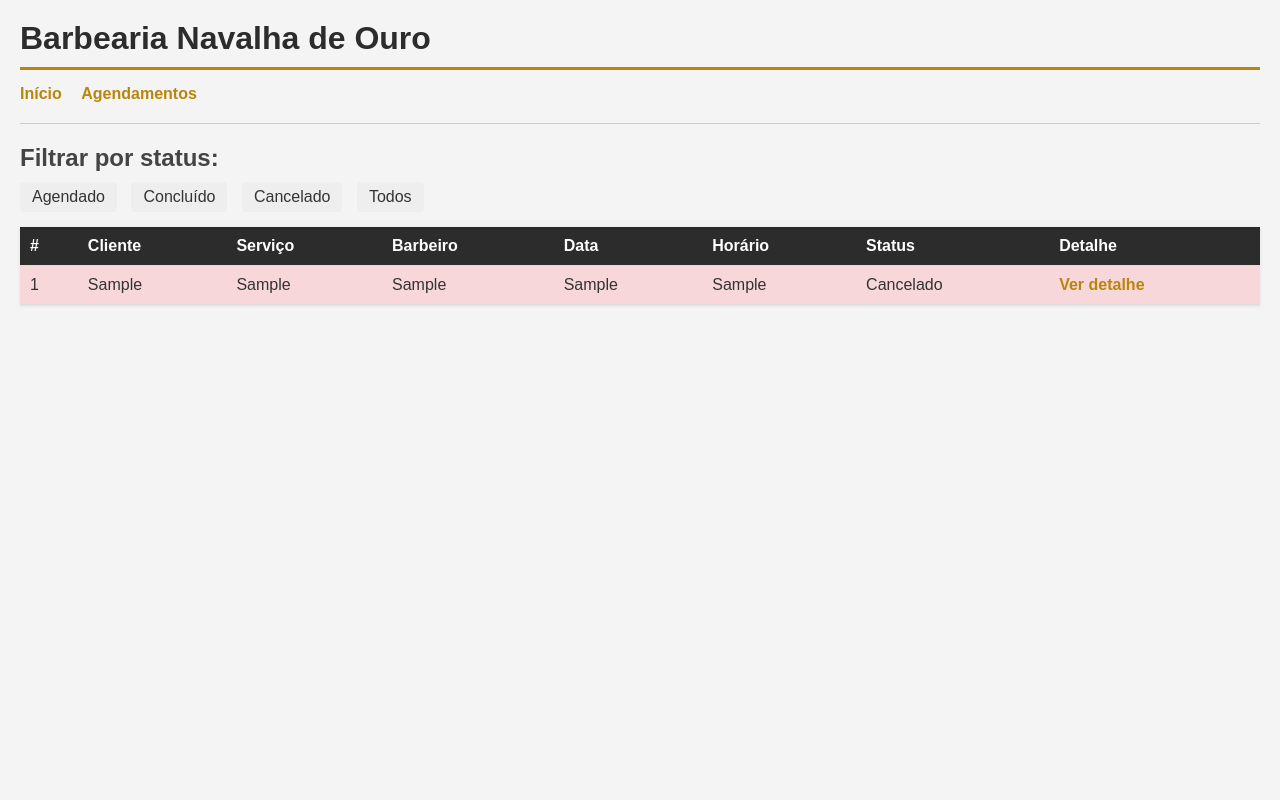
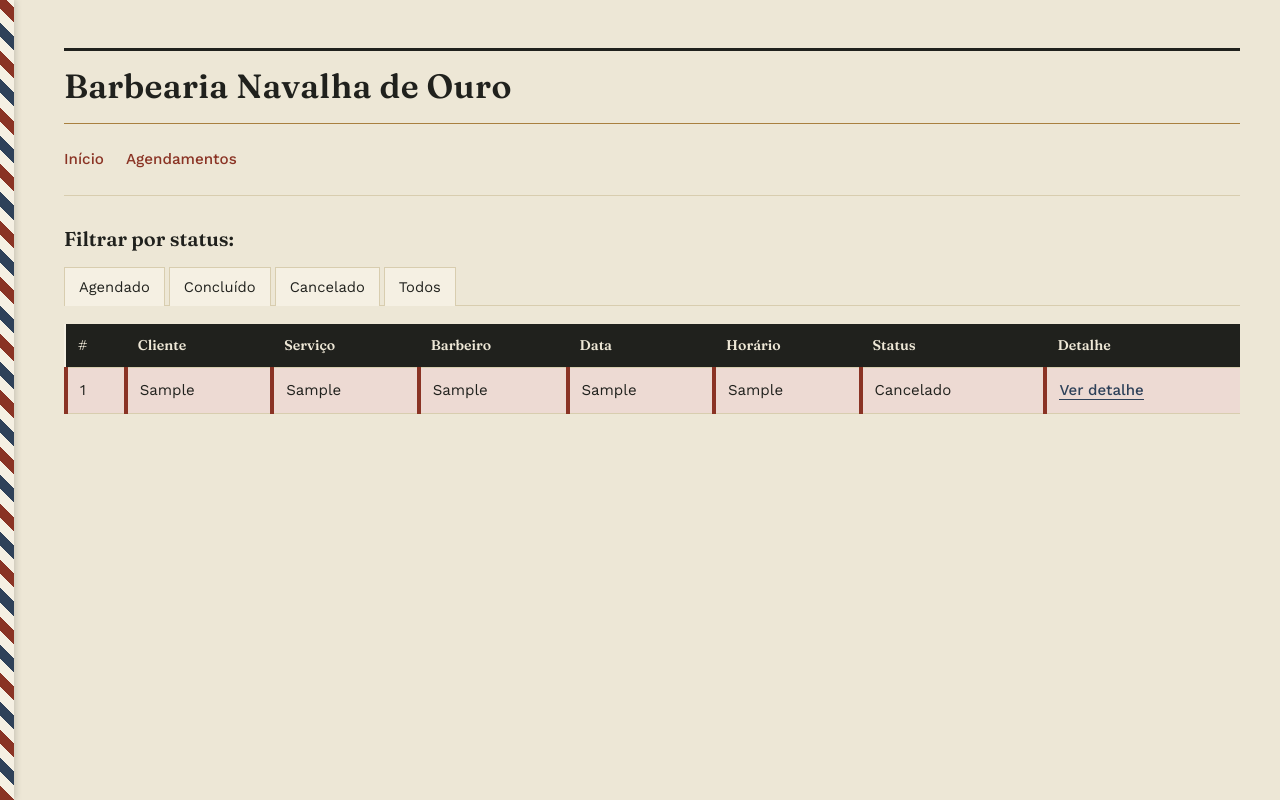
Before and after one commit to ArthurPagliarini26/barbearia, a Flask app: page /agendamentos in a window 1280 px wide. Run offline with Flask 3, Linux system fonts and the light colour scheme; tables that the repository leaves empty or names only in its code hold one stand-in row (values such as "Sample post"); data that the repository does not hold is empty.

Commit message:
Refaz css

```diff
--- a/static/style.css
+++ b/static/style.css
@@ -1,4 +1,20 @@
-/* style.css - Barbearia Navalha de Ouro */
+/* style.css — Barbearia Navalha de Ouro
+   Conceito: poste de barbeiro como assinatura visual, caderneta de agendamentos */
+
+@import url('https://fonts.googleapis.com/css2?family=Fraunces:opsz,wght@9..144,400;9..144,600;9..144,700&family=Work+Sans:wght@400;500;600&display=swap');
+
+:root {
+    --ink: #20211D;
+    --paper: #EDE7D6;
+    --paper-raised: #F5F0E3;
+    --brass: #A9803F;
+    --brass-dim: #C9AD7B;
+    --pole-red: #8A3324;
+    --pole-blue: #2E4159;
+    --wash-green: #E1E6D6;
+    --wash-red: #EDDAD3;
+    --border: #D8CDAF;
+}
 
 * {
     margin: 0;
@@ -7,117 +23,215 @@
 }
 
 body {
-    font-family: Arial, Helvetica, sans-serif;
-    background-color: #f4f4f4;
-    color: #333;
-    padding: 20px;
+    font-family: 'Work Sans', Arial, sans-serif;
+    background-color: var(--paper);
+    color: var(--ink);
+    padding: 48px 40px 48px 64px;
+    position: relative;
+    min-height: 100vh;
+    line-height: 1.5;
+}
+
+/* A faixa do poste de barbeiro: assinatura visual fixa na lateral */
+body::before {
+    content: "";
+    position: fixed;
+    top: 0;
+    left: 0;
+    width: 14px;
+    height: 100%;
+    background: repeating-linear-gradient(
+        45deg,
+        var(--pole-red) 0px, var(--pole-red) 10px,
+        #F5F0E3 10px, #F5F0E3 20px,
+        var(--pole-blue) 20px, var(--pole-blue) 30px,
+        #F5F0E3 30px, #F5F0E3 40px
+    );
+    box-shadow: 2px 0 6px rgba(0,0,0,0.15);
+}
+
+.wrap {
+    max-width: 760px;
 }
 
 h1 {
-    color: #2c2c2c;
-    border-bottom: 3px solid #b8860b;
-    padding-bottom: 10px;
-    margin-bottom: 15px;
+    font-family: 'Fraunces', serif;
+    font-weight: 600;
+    font-size: 2.1rem;
+    letter-spacing: 0.01em;
+    color: var(--ink);
+    border-top: 3px solid var(--ink);
+    border-bottom: 1px solid var(--brass);
+    padding: 10px 0 12px;
+    margin-bottom: 24px;
 }
 
 h2 {
-    margin: 15px 0 10px;
-    color: #444;
+    font-family: 'Fraunces', serif;
+    font-weight: 600;
+    font-size: 1.25rem;
+    color: var(--ink);
+    margin: 28px 0 12px;
 }
 
 nav {
-    margin-bottom: 20px;
+    display: flex;
+    gap: 22px;
+    margin-bottom: 8px;
 }
 
 nav a {
     text-decoration: none;
-    color: #b8860b;
-    font-weight: bold;
-    margin-right: 15px;
+    color: var(--pole-red);
+    font-weight: 500;
+    font-size: 0.95rem;
+    padding-bottom: 3px;
+    border-bottom: 1px solid transparent;
+    transition: border-color 0.2s ease;
 }
 
-nav a:hover {
-    text-decoration: underline;
+nav a:hover,
+nav a:focus-visible {
+    border-bottom-color: var(--pole-red);
 }
 
 hr {
     border: none;
-    border-top: 1px solid #ccc;
-    margin-bottom: 20px;
+    border-top: 1px solid var(--border);
+    margin: 20px 0 24px;
 }
 
+p {
+    font-size: 0.98rem;
+}
+
+/* Índice de filtros — abas de caderneta, não pílulas genéricas */
+.filtros {
+    display: flex;
+    gap: 4px;
+    margin-bottom: 18px;
+    border-bottom: 1px solid var(--border);
+}
+
+.filtros a {
+    text-decoration: none;
+    color: var(--ink);
+    font-size: 0.92rem;
+    padding: 8px 14px;
+    border: 1px solid var(--border);
+    border-bottom: none;
+    background-color: var(--paper-raised);
+    position: relative;
+    top: 1px;
+}
+
+.filtros a:hover,
+.filtros a:focus-visible {
+    color: var(--pole-red);
+    background-color: #fff;
+}
+
+/* Tabela — caderneta de registros */
 table {
     width: 100%;
     border-collapse: collapse;
-    background-color: #fff;
-    box-shadow: 0 1px 3px rgba(0, 0, 0, 0.1);
+    background-color: var(--paper-raised);
 }
 
 th, td {
-    padding: 10px;
+    padding: 11px 12px;
     text-align: left;
-    border-bottom: 1px solid #ddd;
+    border-bottom: 1px solid var(--border);
+    font-size: 0.94rem;
 }
 
 th {
-    background-color: #2c2c2c;
-    color: #fff;
+    font-family: 'Fraunces', serif;
+    font-weight: 600;
+    background-color: var(--ink);
+    color: var(--paper);
+    font-size: 0.88rem;
 }
 
-tr:hover {
-    background-color: #f1f1f1;
+tr:hover td {
+    background-color: rgb(232 222 193 / 0.65);
 }
 
-.status-concluido {
-    background-color: #d4edda !important;
+/* Status indicado por borda lateral, não pela linha inteira */
+.status-concluido td {
+    background-color: var(--wash-green);
+    border-left: 4px solid #4B6B41;
+}
+.status-concluido td:first-child { border-left: 4px solid #4B6B41; }
+
+.status-cancelado td {
+    background-color: var(--wash-red);
+    border-left: 4px solid var(--pole-red);
+}
+.status-cancelado td:first-child { border-left: 4px solid var(--pole-red); }
+
+table a {
+    color: var(--pole-blue);
+    font-weight: 500;
+    text-decoration: none;
+    border-bottom: 1px solid var(--pole-blue);
 }
 
-.status-cancelado {
-    background-color: #f8d7da !important;
+table a:hover { color: var(--pole-red); border-color: var(--pole-red); }
+
+/* Detalhe — recibo com corte tracejado */
+.detalhe {
+    max-width: 420px;
+    background-color: var(--paper-raised);
+    border: 1px solid var(--border);
+    padding: 22px 24px;
 }
 
-.filtros {
-    margin-bottom: 15px;
-}
-
-.filtros a {
-    display: inline-block;
-    margin-right: 10px;
-    padding: 6px 12px;
-    background-color: #eee;
-    color: #333;
-    text-decoration: none;
-    border-radius: 4px;
-}
-
-.filtros a:hover {
-    background-color: #b8860b;
-    color: #fff;
+.detalhe h2 {
+    margin-top: 0;
+    padding-bottom: 12px;
+    border-bottom: 2px dashed var(--brass-dim);
 }
 
 .detalhe p {
-    background-color: #fff;
-    padding: 10px;
-    margin-bottom: 6px;
-    border-radius: 4px;
-    box-shadow: 0 1px 2px rgba(0, 0, 0, 0.08);
+    display: flex;
+    justify-content: space-between;
+    padding: 7px 0;
+    border-bottom: 1px dotted var(--border);
+}
+
+.detalhe p:last-child { border-bottom: none; }
+
+.detalhe p strong {
+    font-weight: 500;
+    color: #5A5646;
 }
 
 .voltar {
     display: inline-block;
-    margin-top: 15px;
-    color: #b8860b;
-    font-weight: bold;
+    margin-top: 20px;
+    color: var(--pole-blue);
+    font-weight: 500;
     text-decoration: none;
+    border-bottom: 1px solid var(--pole-blue);
 }
 
-.ver-detalhe {
-    text-decoration: none;
-    color: #b8860b;
-    font-weight: bold;
+.voltar:hover { color: var(--pole-red); border-color: var(--pole-red); }
+
+/* Responsivo */
+@media (max-width: 600px) {
+    body { padding: 32px 20px 32px 34px; }
+    body::before { width: 10px; }
+    h1 { font-size: 1.6rem; }
+    table, thead, tbody, th, td, tr { display: block; }
+    th { display: none; }
+    tr { margin-bottom: 14px; border: 1px solid var(--border); }
+    td { border-bottom: 1px dotted var(--border); }
+    td:before {
+        content: attr(data-label);
+        font-weight: 600;
+        display: block;
+        font-size: 0.78rem;
+        color: #7A755F;
+    }
 }
-
-.ver-detalhe:hover {
-    text-decoration: underline;
-    color: #9e7612;
-}
```
